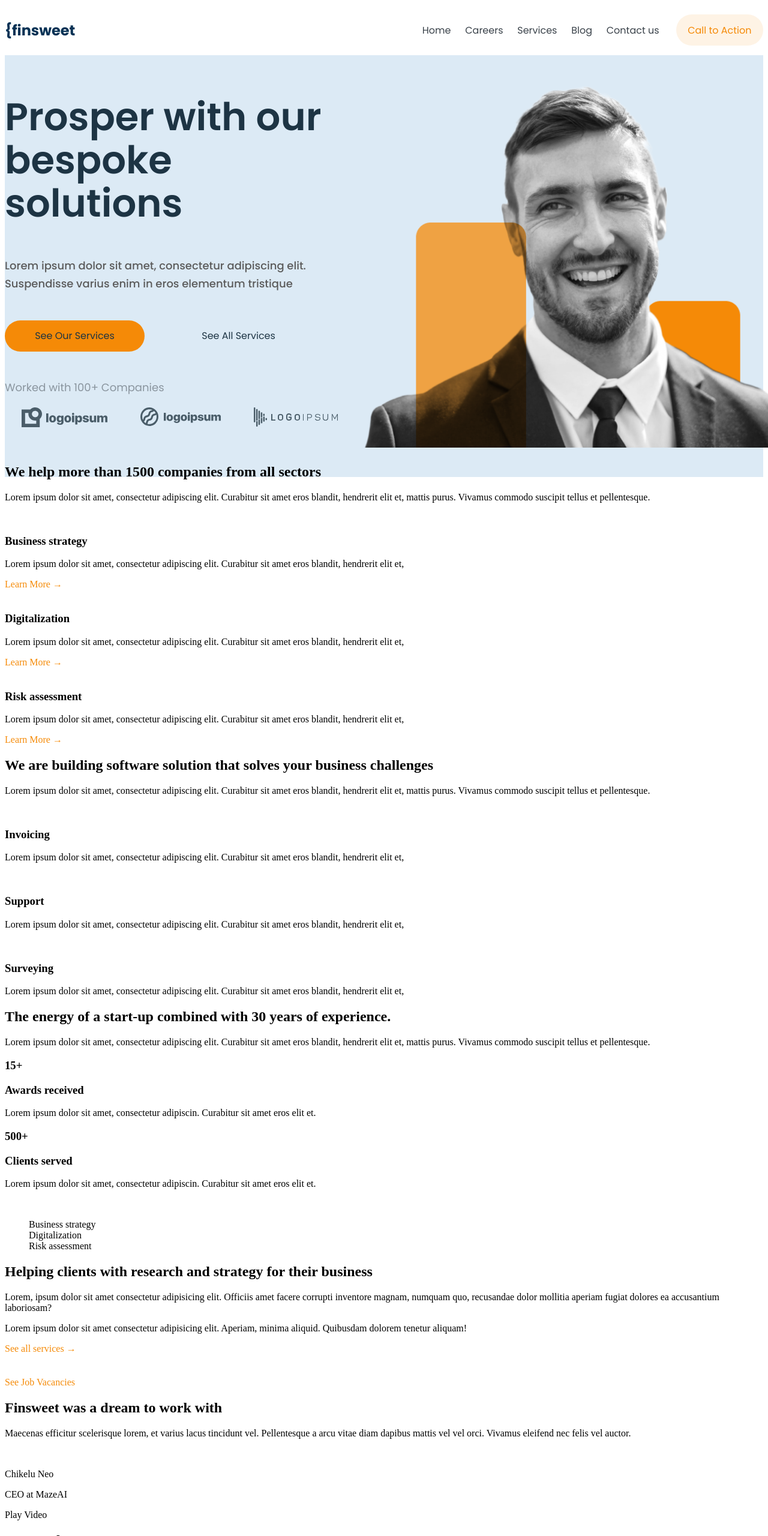
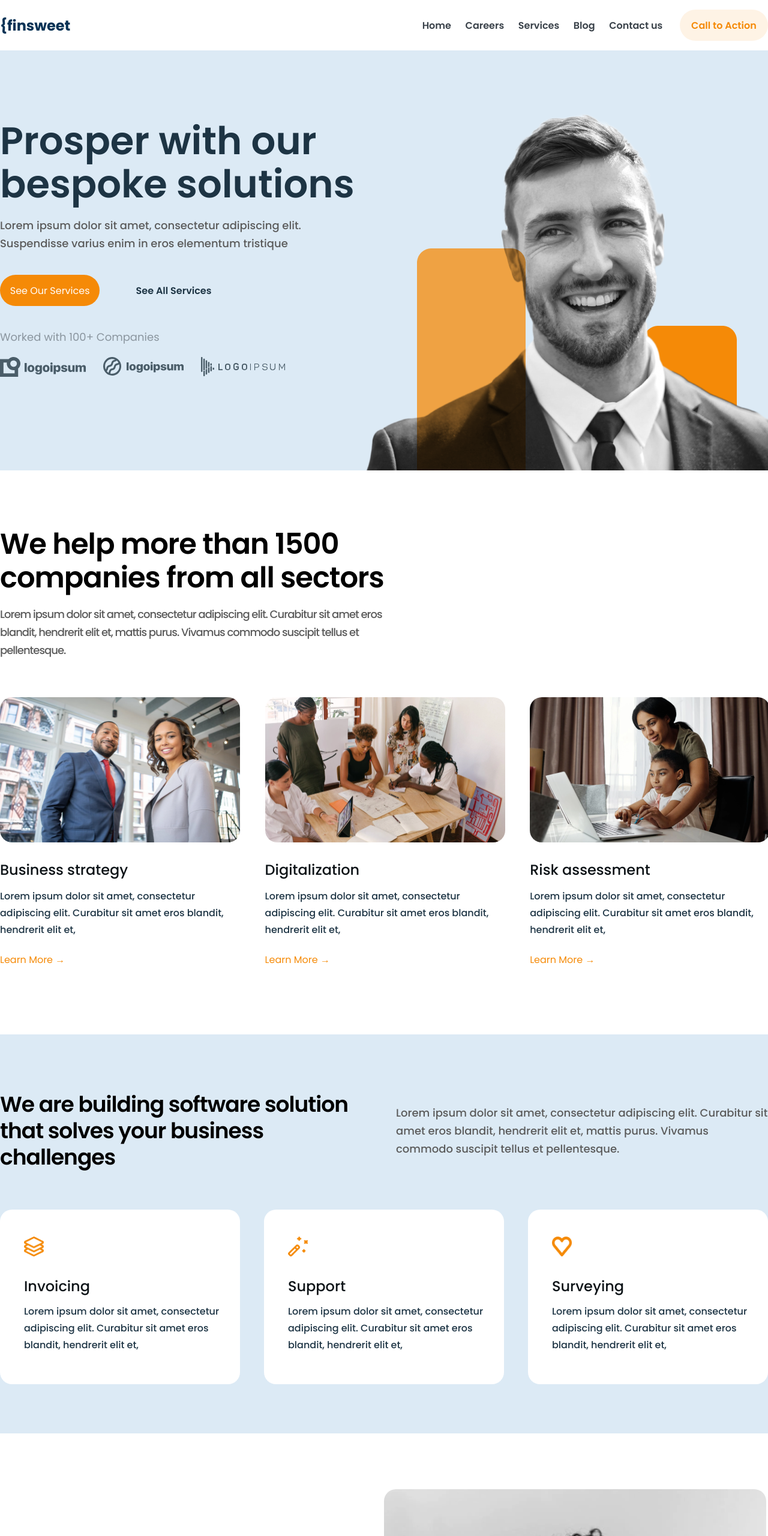
Before and after one commit to jantsandorj/finsweet, a plain HTML site: page index.html in a window 1280 px wide. Shown: the top 2560 px of the page at 60% size. Drawn offline with Linux system fonts and the light colour scheme.

Commit message:
first page

```diff
--- a/index.html
+++ b/index.html
@@ -28,15 +28,15 @@
             </div>
         </div>
     </header>
-    <section class="blue backround">
+    <section class="blue">
         <div class="container intro">
             <div class="introtext">
                 <div class="introHeader">
                     <h1>Prosper with our bespoke solutions</h1>
-                    <p>Lorem ipsum dolor sit amet, consectetur adipiscing elit. Suspendisse varius enim in eros elementum tristique</p>
+                    <h3>Lorem ipsum dolor sit amet, consectetur adipiscing elit. Suspendisse varius enim in eros elementum tristique</h3>
                 </div>
                 <div class="twobutton">
-                    <div class="button"><a href="#">See Our Services</a></div>
+                    <div class="button">See Our Services</div>
                     <div class="button"><a href="#">See All Services</a></div>
                 </div>
                 <div class="introLast">
@@ -52,81 +52,84 @@
                 <img src="./images/header-image.png" alt="">
             </div>
         </div>
-    </sesction>
-    <section>
-        <div>
+    </section>
+    <section class="help container">
+        <div class="upperHelp">
             <h2>We help more than 1500 companies from all sectors</h2>
-            <p>Lorem ipsum dolor sit amet, consectetur adipiscing elit. Curabitur sit amet eros blandit, hendrerit elit et, mattis purus. Vivamus commodo suscipit tellus et pellentesque.</p>
+            <h3>Lorem ipsum dolor sit amet, consectetur adipiscing elit. Curabitur sit amet eros blandit, hendrerit elit et, mattis purus. Vivamus commodo suscipit tellus et pellentesque.</h3>
         </div>
-        <div>
+        <div class="helpcard">
             <div class="card">
-                <img src="" alt="">
-                <h3>Business strategy</h3>
-                <p>Lorem ipsum dolor sit amet, consectetur adipiscing elit. Curabitur sit amet eros blandit, hendrerit elit et, </p>
+                <img src="./images/post1.png" alt="">
+                <h4>Business strategy</h4>
+                <p class="para">Lorem ipsum dolor sit amet, consectetur adipiscing elit. Curabitur sit amet eros blandit, hendrerit elit et, </p>
                 <a href="#">Learn More &#8594</a>
             </div>
             <div class="card">
-                <img src="" alt="">
-                <h3>Digitalization</h3>
-                <p>Lorem ipsum dolor sit amet, consectetur adipiscing elit. Curabitur sit amet eros blandit, hendrerit elit et, </p>
+                <img src="./images/post-2.png" alt="">
+                <h4>Digitalization</h4>
+                <p class="para">Lorem ipsum dolor sit amet, consectetur adipiscing elit. Curabitur sit amet eros blandit, hendrerit elit et, </p>
                 <a href="#">Learn More &#8594</a>
             </div>
             <div class="card">
-                <img src="" alt="">
-                <h3>Risk assessment</h3>
-                <p>Lorem ipsum dolor sit amet, consectetur adipiscing elit. Curabitur sit amet eros blandit, hendrerit elit et, </p>
+                <img src="./images/post-3.png" alt="">
+                <h4>Risk assessment</h4>
+                <p class="para">Lorem ipsum dolor sit amet, consectetur adipiscing elit. Curabitur sit amet eros blandit, hendrerit elit et, </p>
                 <a href="#">Learn More &#8594</a>
             </div>
         </div>
     </section>
-    <section>
-        <div>
-            <h2>We are building software solution that solves your business challenges</h2>
-            <p>Lorem ipsum dolor sit amet, consectetur adipiscing elit. Curabitur sit amet eros blandit, hendrerit elit et, mattis purus. Vivamus commodo suscipit tellus et pellentesque.</p>
+    <section class="blue">
+        <div class="container solution">
+            <div class="solUpper">
+                <p class="solTitle">We are building software solution that solves your business challenges</h2>
+                <h3>Lorem ipsum dolor sit amet, consectetur adipiscing elit. Curabitur sit amet eros blandit, hendrerit elit et, mattis purus. Vivamus commodo suscipit tellus et pellentesque.</h3>
             </div>
-        <div>
+            <div class="solCard">
                 <div class="card">
-                <img src="" alt="">
-                <h3>Invoicing</h3>
-                <p>Lorem ipsum dolor sit amet, consectetur adipiscing elit. Curabitur sit amet eros blandit, hendrerit elit et, </p>
+                    <img src="./images/Icon-layer.png" alt="">
+                    <h4>Invoicing</h4>
+                    <p class="para">Lorem ipsum dolor sit amet, consectetur adipiscing elit. Curabitur sit amet eros blandit, hendrerit elit et, </p>
                 </div>
                 <div class="card">
-                <img src="" alt="">
-                <h3>Support</h3>
-                <p>Lorem ipsum dolor sit amet, consectetur adipiscing elit. Curabitur sit amet eros blandit, hendrerit elit et, </p>
+                    <img src="./images/Icon-wizard.png" alt="">
+                    <h4>Support</h4>
+                    <p class="para">Lorem ipsum dolor sit amet, consectetur adipiscing elit. Curabitur sit amet eros blandit, hendrerit elit et, </p>
                 </div>
                 <div class="card">
-                <img src="" alt="">
-                <h3>Surveying</h3>
-                <p>Lorem ipsum dolor sit amet, consectetur adipiscing elit. Curabitur sit amet eros blandit, hendrerit elit et, </p>
+                    <img src="./images/Icon-heart.png" alt="">
+                    <h4>Surveying</h4>
+                    <p class="para">Lorem ipsum dolor sit amet, consectetur adipiscing elit. Curabitur sit amet eros blandit, hendrerit elit et, </p>
+                </div>
             </div>
         </div>
     </section>
-    <section>
+    <section class="def container">
+        <div class="defLeft">
+            <div class="defUpper">
+                <h2>The energy of a start-up combined with 30 years of experience.</h2>
+                <h3>Lorem ipsum dolor sit amet, consectetur adipiscing elit. Curabitur sit amet eros blandit, hendrerit elit et, mattis purus. Vivamus commodo suscipit tellus et pellentesque.</h3>
+            </div>
+            <div class="defBottom">
                 <div>
-            <div>
-                <h2>The energy of a start-up combined with 30 years of experience.</h2>
-                <p>Lorem ipsum dolor sit amet, consectetur adipiscing elit. Curabitur sit amet eros blandit, hendrerit elit et, mattis purus. Vivamus commodo suscipit tellus et pellentesque.</p>
+                    <p class="yellow">15+</p>
+                    <h4>Awards received</h4>
+                    <p class="para">Lorem ipsum dolor sit amet, consectetur adipiscin. Curabitur sit amet eros elit et.</p>
                 </div>
                 <div>
-                <div>
-                    <h3>15+</h3>
-                    <h3>Awards received</h3>
-                    <p>Lorem ipsum dolor sit amet, consectetur adipiscin. Curabitur sit amet eros elit et.</p>
-                </div>
-                <div>
-                    <h3>500+</h3>
-                    <h3>Clients served</h3>
-                    <p>Lorem ipsum dolor sit amet, consectetur adipiscin. Curabitur sit amet eros elit et.</p>
+                    <p class="yellow">500+</p>
+                    <h4>Clients served</h4>
+                    <p class="para">Lorem ipsum dolor sit amet, consectetur adipiscin. Curabitur sit amet eros elit et.</p>
                 </div>
             </div>
         </div>
-        <div>
-            <img src="" alt="">
-            <div></div>
+        <div class="Right">
+            <img src="./images/about-image.png" alt="">
+            <div class="deftrans"></div>
         </div>
     </section>
-    <section>
+    <section class="client container">
+        <div class="client Left">
             <div>
                 <ul>
                     <li>Business strategy</li>
@@ -135,33 +138,34 @@
                 </ul>
             </div>
             <div>
-            <div>
                 <h2>Helping clients with research and strategy for their business</h2>
                 <p>Lorem, ipsum dolor sit amet consectetur adipisicing elit. Officiis amet facere corrupti inventore magnam, numquam quo, recusandae dolor mollitia aperiam fugiat dolores ea accusantium laboriosam?</p>
                 <p>Lorem ipsum dolor sit amet consectetur adipisicing elit. Aperiam, minima aliquid. Quibusdam dolorem tenetur aliquam!</p>
                 <a>See all services &#8594</a>
             </div>
-            <div>
-                <img src="" alt="">
+        </div>
+        <div class="client Right">
+            <img src="./images/team.png" alt="">
             <div></div>
         </div>
+    </section>
+    <section class="banner">
+        <div class="experImg">
+            <img src="./images/experience-image.png" alt="">
         </div>
-    </section>
-    <section>
-        <div></div>
-        <div>
-            <h2></h2>
+        <div class="bannerTitle">
+            <h2>Energy of a start-up combined with 30 years of experience.</h2>
             <a>See Job Vacancies</a>
         </div>
     </section>
-    <section>
+    <section class="container interview">
         <div>
             <div>
                 <h2>Finsweet was a dream to work with</h2>
                 <p>Maecenas efficitur scelerisque lorem, et varius lacus tincidunt vel. Pellentesque a arcu vitae diam dapibus mattis vel vel orci. Vivamus eleifend nec felis vel auctor.</p>
             </div>
             <div>
-                <img src="" alt="">
+                <img src="./images/neo.png" alt="">
                 <div>
                     <p>Chikelu Neo</p>
                     <p>CEO at MazeAI</p>
@@ -170,47 +174,49 @@
         </div>
         <div>
             <div>
-                <div></div>
+                <div>
+                    <img src="./images/video-image.png" alt="">
+                </div>
                 <p>Play Video</p>
             </div>
         </div>
     </section>
-    <section>
+    <section class="container">
         <h2>Latest Blog & News</h2>
-        <div>
+        <div class="helpcard">
             <div class="card">
-                <img src="" alt="">
-                <h3></h3>
-                <p></p>
+                <img src="./images/post1.png" alt="">
+                <h3>Why you have to digitalize in 2021</h3>
+                <p>Lorem ipsum dolor sit amet, consectetur adipiscing elit. Curabitur sit amet eros blandit, hendrerit elit et.</p>
                 <a>Learn More &#8594 </a>
             </div>
             <div class="card">
-                <img src="" alt="">
-                <h3></h3>
-                <p></p>
+                <img src="./images/post-2.png" alt="">
+                <h3>Our internal process and longerm vision</h3>
+                <p>Lorem ipsum dolor sit amet, consectetur adipiscing elit. Curabitur sit amet eros blandit, hendrerit elit et.</p>
                 <a>Learn More &#8594 </a>
             </div>
             <div class="card">
-                <img src="" alt="">
-                <h3></h3>
-                <p></p>
+                <img src="./images/post-3.png" alt="">
+                <h3>Helping the next generation of leaders</h3>
+                <p>Lorem ipsum dolor sit amet, consectetur adipiscing elit. Curabitur sit amet eros blandit, hendrerit elit et.</p>
                 <a>Learn More &#8594 </a>
             </div>
         </div>
     </section>
-    <footer>
-        <div>
+    <footer class="container">
+        <div class="left">
             <p>{finsweet</p>
             <h1>Bespoke software solutions</h1>
             <ul>
-                <li><a><img src=""></a></li>
-                <li><a><img src=""></a></li>
-                <li><a><img src=""></a></li>
-                <li><a><img src=""></a></li>
+                <li><a><img src="./images/fb.png"></a></li>
+                <li><a><img src="./images/youtube.png"></a></li>
+                <li><a><img src="./images/twit.png"></a></li>
+                <li><a><img src="./images/insta.png"></a></li>
             </ul>
             <p>	&#169 All rights reserved – Finsweet</p>
         </div>
-        <div>
+        <div class="company">
             <h3>Company</h3>
             <ul>
                 <li><a>About Us</a></li>
@@ -219,14 +225,14 @@
                 <li><a>Blog</a></li>
             </ul>
         </div>
-        <div>
+        <div class="connect">
             <h3>Connect</h3>
             <ul>
                 <li>hi@finsweet.com</li>
                 <li>+(123) 456-7890</li>
             </ul>
         </div>
-        <div>
+        <div class="subs">
             <div>
                 <h3>Join Newsletter</h3>
                 <input type="text" placeholder="Type email here">
--- a/style.css
+++ b/style.css
@@ -12,6 +12,32 @@ li{
     max-width: 1280px;
     margin: auto;
     box-sizing: border-box;
+}
+h3{
+    font-size: 18px;
+    line-height: 30px;
+    font-weight: 500;
+    color: #5B5B5B;
+}
+.para{
+    font-size: 16px;
+    line-height: 28px;
+    font-weight: 500;
+    color: #1D3444;
+}
+h4{
+    font-size: 24px;
+    line-height: 25px;
+    font-weight: 500;
+    color: #0D1317;
+}
+h2{
+    font-size: 48px;
+    line-height: 56px;
+    font-weight: 600;
+}
+body{
+    margin: 0;
 }
 /* Header style */
 header{
@@ -45,6 +71,7 @@ header ul{
 header ul a{
     color: #394149;
     font-size: 16px;
+    font-weight: 600;
 }
 .actionbutton{
     width: 23%;
@@ -57,6 +84,7 @@ header ul a{
 }
 .actionbutton a{
     font-size: 16px;
+    font-weight: 600;
 }
 /* Section design */
 .blue{
@@ -65,60 +93,58 @@ header ul a{
 .intro{
     width: 100%;
     display: flex;
+    height: 700px;
 }
 .introtext{
     width: 50%;
     display: flex;
     flex-direction: column;
-    justify-content: space-around;
+    justify-content: space-between;
 }
-.introtext h1{
+h1{
     font-size: 64px;
     font-weight: 600;
     line-height: 72px;
     color: #1D3444;
+    margin: 115px 0 0 0;
 }
-.introHeader p{
-    font-size: 18px;
-    font-weight: 500;
-    line-height: 30px;
-    color: #5B5B5B;
+.introHeader{
+    width: 100%;
+    display: flex;
+    flex-direction: column;
 }
 .introLast ul{
     display: flex;
-    width: 100%;
-    justify-content: space-around;
+    width: 80%;
+    justify-content: space-between;
+    margin: 0 0 147px 0;
     padding: 0;
 }
 .twobutton{
     display: flex;
-    width: 100%;
+    width: 70%;
     justify-content: start;
     height: 52px;
     align-items: center;
 }
 .button{
-    background: #F58A07;
     border-radius: 27px;
-}
-.twobutton .button{
     width: 40%;
     height: 52px;
     display: flex;
     justify-content: center;
     align-items: center;
-
+    background-color: #F58A07;
+    color: white;
 }
 .twobutton .button:nth-child(2){
     margin: 40px;
     background: none;
+}
+.twobutton a{
     color: #1D3444;
-}
-.twobutton .button a:first-child{
-    color: white;
-}
-.twobutton .button a:last-child{
-    color: #1D3444;
+    font-size: 16px;
+    font-weight: 600;
 }
 .introLast{
     color: rgba(57, 65, 73, 0.5);
@@ -126,8 +152,201 @@ header ul a{
     font-size: 18px;
 }
 .intropic img{
-    width: 110%;
+    width: 150%;
 }
-.backround{
-    height: 703px;
+.intropic{
+    display: flex;
+    align-self: flex-end;
 }
+/* Second section css */
+.help{
+    height: 940px;
+    display: flex;
+    flex-direction: column;
+    padding: 95px 0;
+    box-sizing: border-box;
+}
+.upperHelp{
+    width: 50%;
+    letter-spacing: -1px;
+}
+.upperHelp h2{
+    margin: 0;
+}
+.helpcard{
+    width: 100%;
+    display: flex;
+    justify-content: space-between;
+    margin-top: 45px;
+}
+.helpcard .card{
+    display: flex;
+    width: 31%;
+    height: 450px;
+    flex-direction: column;
+    justify-content: space-between;
+}
+.card img{
+    width: 400px;
+    height: 242px;
+    border-radius: 20px;
+}
+.helpcard h4{
+    margin: 30px 0 15px 0;
+}
+.helpcard p{
+    margin: 0;
+}
+.helpcard a{
+    margin-top: 20px;
+}
+/* Solution section */
+.solution{
+    height: 665px;
+    padding: 95px 0;
+    display: flex;
+    flex-direction: column;
+}
+.solUpper{
+    width: 100%;
+    display: flex;
+    align-items: center;
+    justify-content: space-between;
+    gap: 40px;
+}
+.solTitle{
+    font-weight: 600;
+    font-size: 36px;
+    line-height: 44px;
+    width: 50%;
+    margin: 0;
+    letter-spacing: -1px;
+}
+.solUpper h3{
+    width: 50%;
+    margin: 0;
+}
+.solCard{
+    width: 100%;
+    display: flex;
+    justify-content: space-between;
+    margin-top: 65px;
+}
+.solCard .card{
+    background-color: #FFFFFF;
+    border-radius: 20px;
+    width: 400px;
+    padding-left: 40px;
+    box-sizing: border-box;
+}
+.solCard img{
+    width: 33px;
+    height: 33px;
+    margin: 45px 0 30px 0px;
+    border-radius: 0px;
+}
+.solCard .card h4{
+    margin: 0;
+}
+.solCard .card p{
+    padding-bottom: 35px;
+}
+
+/* Definition section */
+.def{
+    display: flex;
+    width: 100%;
+    height: 860px;
+    padding: 96px 0;
+    align-items: center;
+}
+.defLeft{
+    width: 50%;
+    display: flex;
+    flex-direction: column;
+    margin-top: 20px;
+}
+.defUpper{
+    width: 100%;
+    display: flex;
+    flex-direction: column;
+}
+.defUpper h3{
+    margin: 0;
+}
+.defBottom{
+    width: 550px;
+    display: flex;
+    justify-content: flex-start;
+    gap: 25px;
+}
+.yellow{
+    font-size: 36px;
+    line-height: 50px;
+    color: #F58A07;
+    font-weight: 700;
+    margin: 35px 0 0 0;
+}
+.def h4{
+    margin: 16px 0;
+}
+.defBottom div{
+    width: 265px;
+}
+.def .Right{
+    width: 40%;
+    background-blend-mode: multiply;
+}
+.def .Right img{
+    Width: 637px;
+    Height: 667px;
+    border-radius: 20px;
+}
+/* Client section */
+.client{
+    width: 100%;
+    display: flex;
+}
+.Left{
+    width: 50%;
+    display: flex;
+    flex-direction: column;
+}
+.client ul{
+    display: flex;
+    width: 100%;
+    justify-content: space-between;
+}
+/* banner section */
+.banner{
+    display: flex;
+}
+.interview{
+    display: flex;
+}
+/* footer section */
+footer{
+    display: flex;
+    width: 100%;
+    justify-content: space-between;
+    background-color: #063255;
+}
+footer .left{
+    display: flex;
+    flex-direction: column;
+}
+footer .left a {
+    display: flex;
+}
+.company{
+    display: flex;
+    flex-direction: column;
+}
+.connect{
+    display: flex;
+    flex-direction: column;
+}
+.subs {
+    display: flex;
+    flex-direction: column;
+}
```
Also changed, not shown: images/fb.png (added), images/insta.png (added), images/neo.png (added), images/twit.png (added), images/youtube.png (added). Lines whose indentation alone changed are shown as unchanged.
